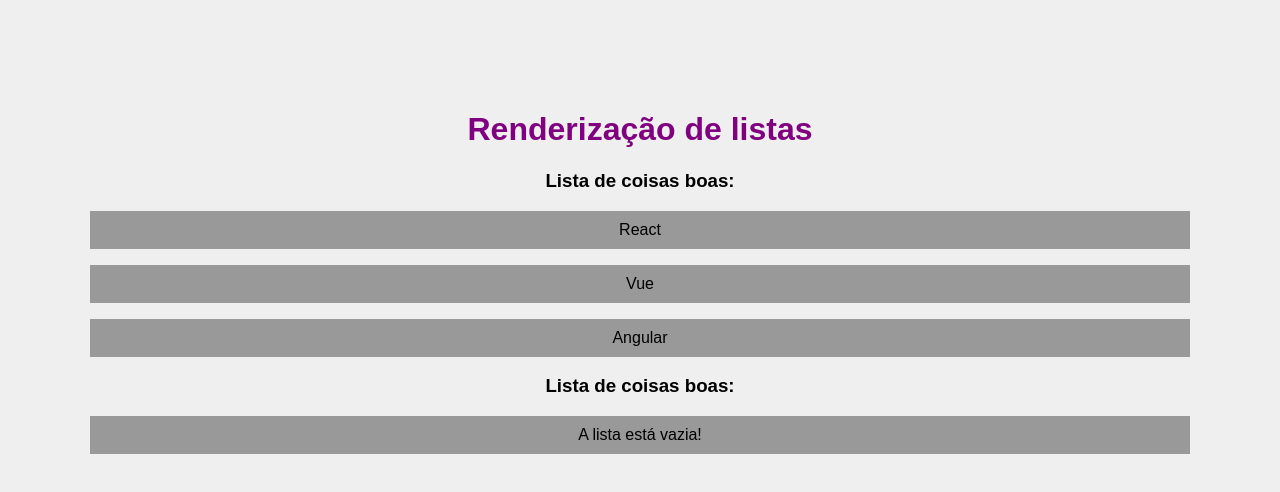
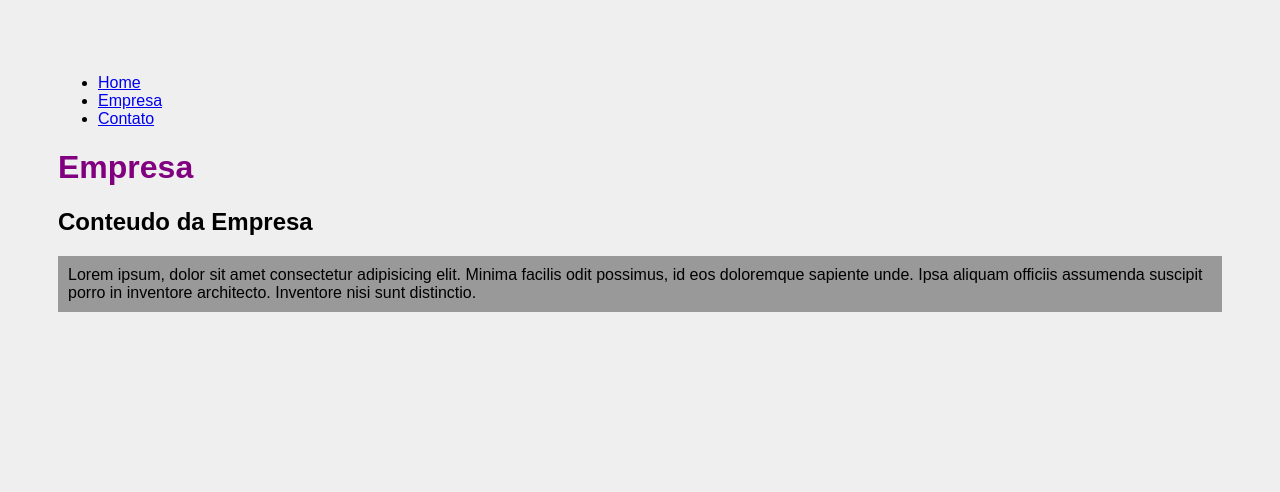
Before and after one commit to PabloSantosdve/Curso_React, a React (Vite) app in the folder meu_projeto/: page /empresa in a window 1280 px wide. Shown: the top 492 px of the page. Built offline with nearby package versions, Linux system fonts and the light colour scheme.

Commit message:
Aperfeiçoando o conhecimento em Router

```diff
--- a/meu_projeto/package.json
+++ b/meu_projeto/package.json
@@ -11,7 +11,8 @@
   },
   "dependencies": {
     "react": "^18.3.1",
-    "react-dom": "^18.3.1"
+    "react-dom": "^18.3.1",
+    "react-router-dom": "^6.26.0"
   },
   "devDependencies": {
     "@types/react": "^18.3.3",
--- a/meu_projeto/src/App.jsx
+++ b/meu_projeto/src/App.jsx
@@ -1,21 +1,43 @@
-import './App.css'
-import RenderizacaodeListas from './components/RenderizacaodeListas'
-
-
-
+// Importa os componentes necessários do react-router-dom
+import { BrowserRouter as Router, Routes, Route, Link } from 'react-router-dom';
+// Importa os componentes de página
+import Home from './pages/Home';
+import Empresa from './pages/Empresa';
+import Contato from './pages/Contato';
 
 function App() {
+  return (
+    // Envolve a aplicação com o componente Router para habilitar a navegação
+    <Router>
+      {/* Define uma barra de navegação */}
+      <nav>
+        <ul>
+          <li>
+            {/* Link para a página Home */}
+            <Link to="/">Home</Link>
+          </li>
+          <li>
+            {/* Link para a página Empresa */}
+            <Link to="/empresa">Empresa</Link>
+          </li>
+          <li>
+            {/* Link para a página Contato */}
+            <Link to="/contato">Contato</Link>
+          </li>
+        </ul>
+      </nav>
 
-  const meusItens= ['React', 'Vue', 'Angular']
-
-  return (
-    <>
-    <h1>Renderização de listas</h1>
-    <RenderizacaodeListas itens ={meusItens} />
-    <RenderizacaodeListas itens ={[ ]} />
-
-    </>
-  )
+      {/* Define as rotas da aplicação */}
+      <Routes>
+        {/* Rota para a página Home */}
+        <Route path="/" element={<Home />} />
+        {/* Rota para a página Empresa */}
+        <Route path="/empresa" element={<Empresa />} />
+        {/* Rota para a página Contato */}
+        <Route path="/contato" element={<Contato />} />
+      </Routes>
+    </Router>
+  );
 }
 
-export default App
+export default App;
--- /dev/null
+++ b/meu_projeto/src/pages/Contato.jsx
@@ -0,0 +1,11 @@
+function Contato(){
+	return(
+		<div>
+			<h1>Contato</h1>
+			<h2>Conteudo do COntato</h2>
+			<p>Lorem ipsum, dolor sit amet consectetur adipisicing elit. Minima facilis odit possimus, id eos doloremque sapiente unde. Ipsa aliquam officiis assumenda suscipit porro in inventore architecto. Inventore nisi sunt distinctio.</p>
+		</div>
+	)
+}
+
+export default Contato
--- /dev/null
+++ b/meu_projeto/src/pages/Empresa.jsx
@@ -0,0 +1,11 @@
+function Empresa(){
+	return(
+		<div>
+			<h1>Empresa</h1>
+			<h2>Conteudo da Empresa</h2>
+			<p>Lorem ipsum, dolor sit amet consectetur adipisicing elit. Minima facilis odit possimus, id eos doloremque sapiente unde. Ipsa aliquam officiis assumenda suscipit porro in inventore architecto. Inventore nisi sunt distinctio.</p>
+		</div>
+	)
+}
+
+export default Empresa
--- /dev/null
+++ b/meu_projeto/src/pages/Home.jsx
@@ -0,0 +1,11 @@
+function Home(){
+	return(
+		<div>
+			<h1>Home</h1>
+			<h2>Conteudo da pagina</h2>
+			<p>Lorem ipsum, dolor sit amet consectetur adipisicing elit. Minima facilis odit possimus, id eos doloremque sapiente unde. Ipsa aliquam officiis assumenda suscipit porro in inventore architecto. Inventore nisi sunt distinctio.</p>
+		</div>
+	)
+}
+
+export default Home
```
Also changed, not shown: meu_projeto/src/components/Saudacao.jsx (added, +13 -0 lines), meu_projeto/src/components/SeuNome.jsx (added, +12 -0 lines), 1 other file (tests, documents, lock files or other folders).
